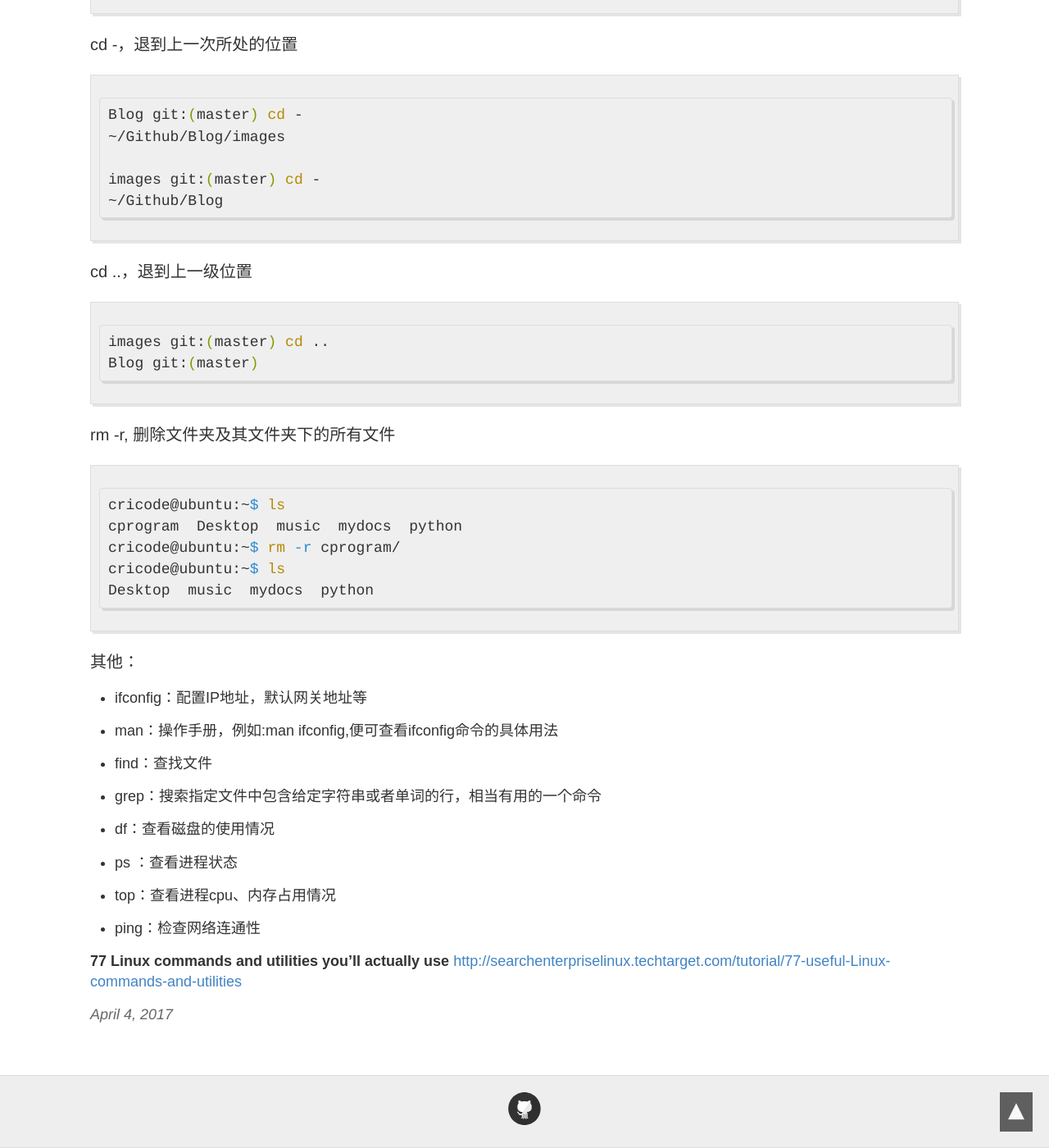
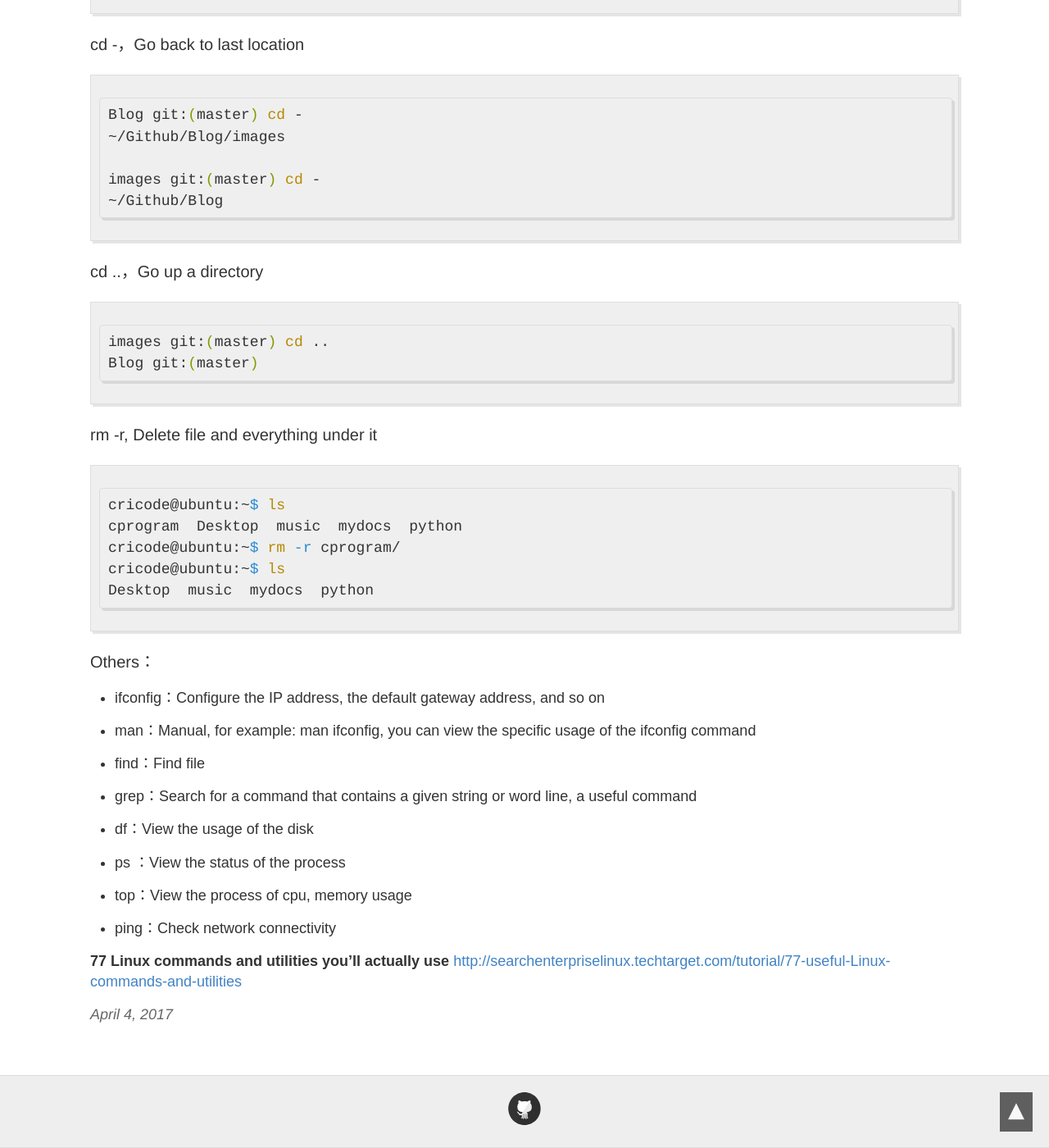
Before and after one commit to JingQin-JQ/JingQIn-JQ.github.io, a Jekyll site: the page built from _posts/2017-04-04-linux-commands.md, in a window 1280 px wide and 1400 px high, scrolled down 1849 px. Shown: the whole window at 82% size. Built offline with Jekyll 4.4.1, drawn with Linux system fonts in a browser that asks for light colours; comment, search, counter and statistics services are not loaded; some of the changed text lies outside the part shown.

Commit message:
Change Chinese to English

````diff
--- a/_posts/2017-04-04-linux-commands.md
+++ b/_posts/2017-04-04-linux-commands.md
@@ -6,19 +6,19 @@ tags:
 ---
 Useful linux commands and examples.
 
-### ls(list)，查看当前位置都有哪些文件(夹)。
+### ls(list)，List files
 ```shell
 cricode@ubuntu:~$ ls
 Desktop  music  mydocs  python
 ```
-### pwd(print work directory), 查看你所处的位置.
+### pwd(print work directory), Show current directory
 
 ```shell
 cricode@ubuntu:~$ pwd
 /home/cricode
 ```
 
-### mkdir, 创建一个目录(文件夹)
+### mkdir, Make directory dir
 
 ```shell
 cricode@ubuntu:~$ mkdir cprogram
@@ -27,13 +27,13 @@ cprogram  Desktop  music  mydocs  python
 ```
 
 
-### cd, 切换目录(路径)
+### cd, Switch directory (path)
 
 ```shell
 cricode@ubuntu:~$ cd cprogram/
 cricode@ubuntu:~/cprogram$
 ```
-### touch, 创建文件
+### touch, Create file
 
 ```shell
 cricode@ubuntu:~/cprogram$ touch hello.c
@@ -41,12 +41,12 @@ cricode@ubuntu:~/cprogram$ ls
 hello.c
 ```
 
-### vim, 编辑文件
+### vim, edit file
 
 ```shell
 cricode@ubuntu:~/cprogram$ vim hello2.c
 ```
-### cat, 查看文件内容
+### cat, output
 
 ```shell
 cricode@ubuntu:~/cprogram$ cat hello.c
@@ -56,7 +56,7 @@ int main()
     printf("hello,world!\nwelcome to cricode.com\n");
 }
 ```
-### cd -，退到上一次所处的位置
+### cd -，Go back to last location
 
 ```shell
 Blog git:(master) cd -
@@ -65,14 +65,14 @@ Blog git:(master) cd -
 images git:(master) cd -
 ~/Github/Blog
 ```
-### cd ..，退到上一级位置
+### cd ..，Go up a directory
 
 ```shell
 images git:(master) cd ..
 Blog git:(master)
 ```
 
-### rm -r, 删除文件夹及其文件夹下的所有文件
+### rm -r, Delete file and everything under it
 
 ``` shell
 cricode@ubuntu:~$ ls
@@ -81,22 +81,22 @@ cricode@ubuntu:~$ rm -r cprogram/
 cricode@ubuntu:~$ ls
 Desktop  music  mydocs  python
 ```
-### 其他：
-* ifconfig：配置IP地址，默认网关地址等
+### Others：
+* ifconfig：Configure the IP address, the default gateway address, and so on
 
-* man：操作手册，例如:man ifconfig,便可查看ifconfig命令的具体用法
+* man：Manual, for example: man ifconfig, you can view the specific usage of the ifconfig command
 
-* find：查找文件
+* find：Find file
 
-* grep：搜索指定文件中包含给定字符串或者单词的行，相当有用的一个命令
+* grep：Search for a command that contains a given string or word line, a useful command
 
-* df：查看磁盘的使用情况
+* df：View the usage of the disk
 
-* ps ：查看进程状态
+* ps ：View the status of the process
 
-* top：查看进程cpu、内存占用情况
+* top：View the process of cpu, memory usage
 
-* ping：检查网络连通性
+* ping：Check network connectivity
 
 
 
````
